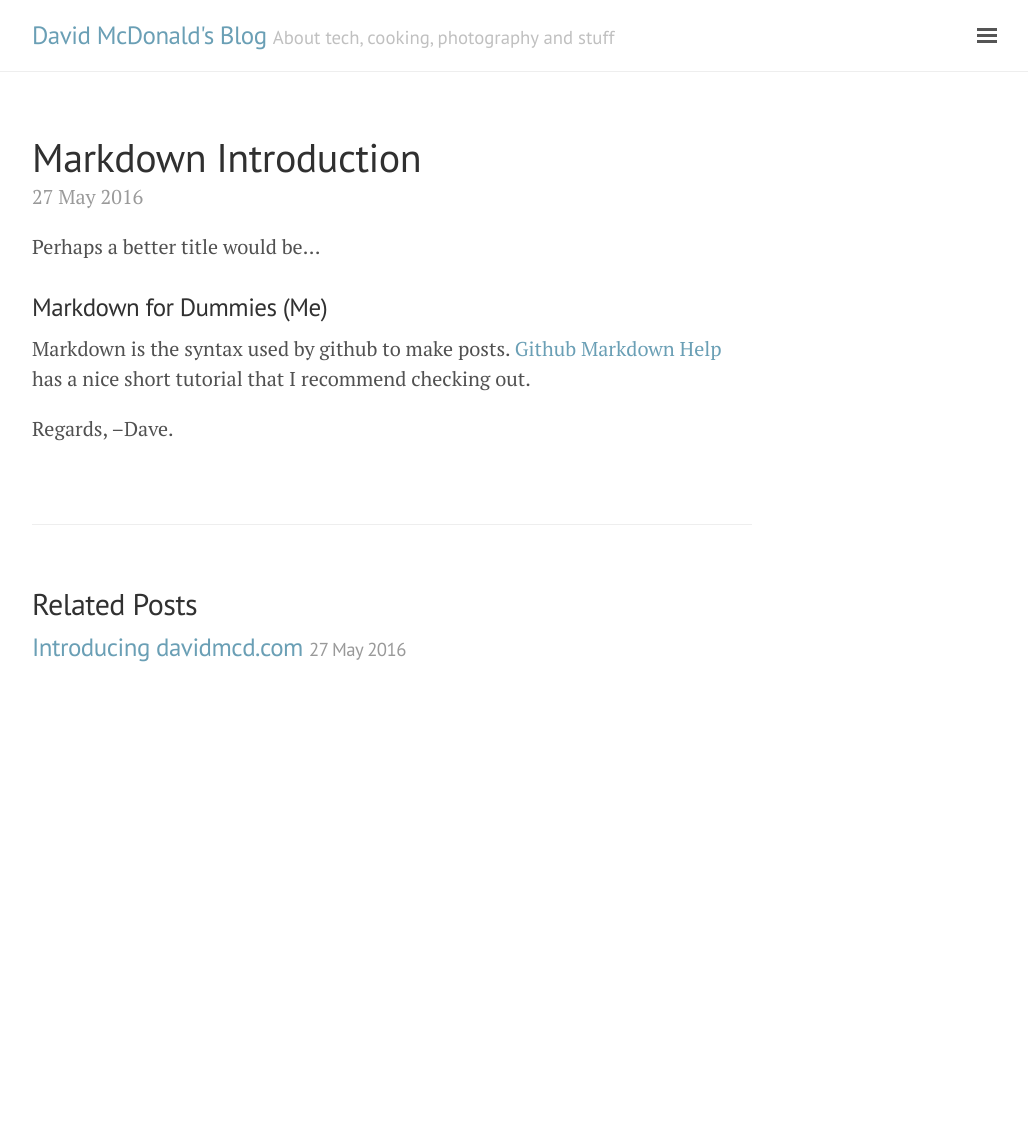
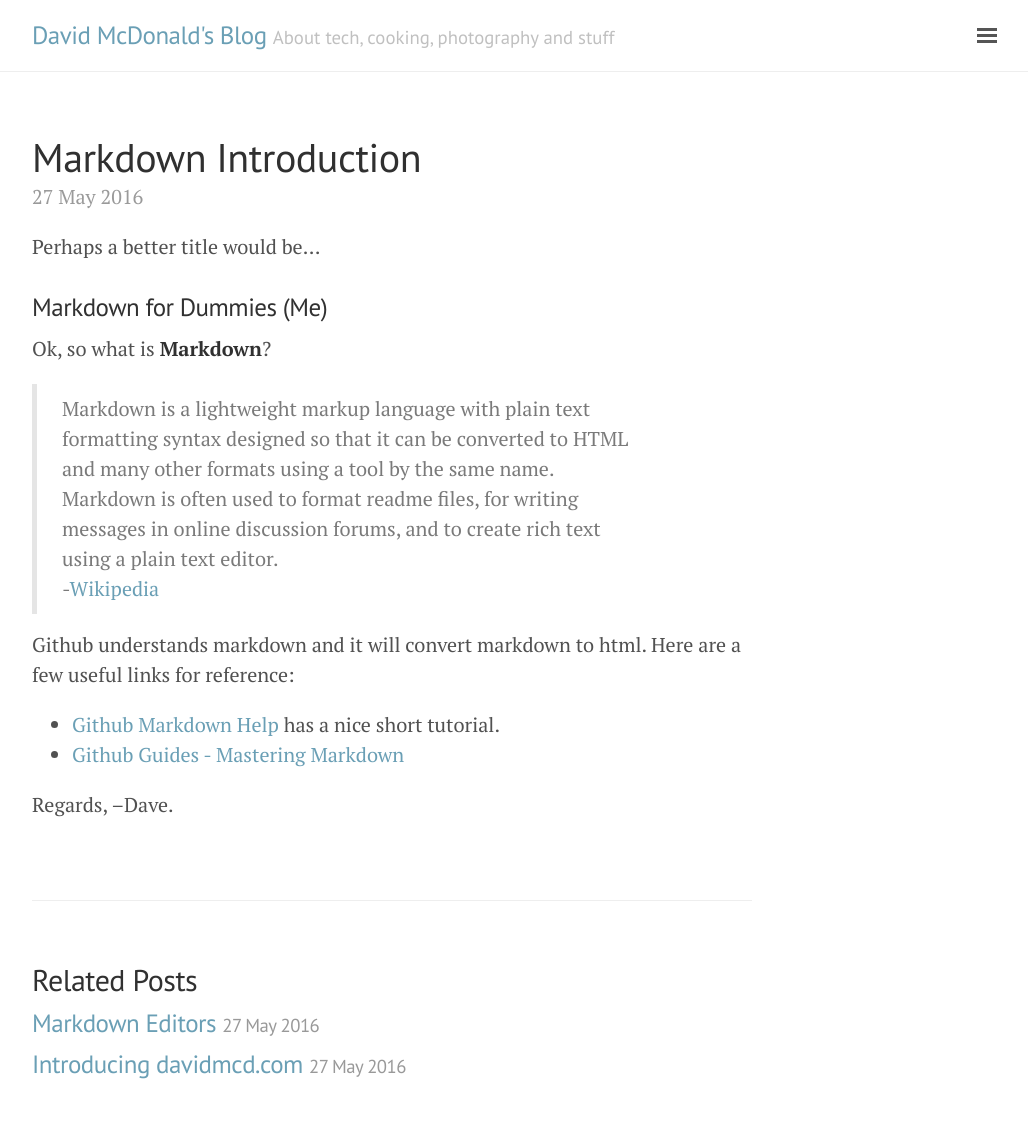
Before and after one commit to davidmcd/davidmcd.github.io, a Jekyll site: the page built from _posts/2016-05-27-Markdown-Intro.md, in a window 1280 px wide. Shown: the whole page, without its empty margins (248-1276 px from the left). Built offline with Jekyll 4.4.1, drawn with Linux system fonts in a browser that asks for light colours; before the commit the page ends 900 px from its top, so only the background shows below that.

Commit message:
Updated Markdown posts

```diff
--- a/_posts/2016-05-27-Markdown-Intro.md
+++ b/_posts/2016-05-27-Markdown-Intro.md
@@ -6,9 +6,20 @@ Perhaps a better title would be...
 
 ### Markdown for Dummies (Me)
 
-Markdown is the syntax used by github to make posts.
-[Github Markdown Help](https://help.github.com/articles/basic-writing-and-formatting-syntax/) has a nice short
-tutorial that I recommend checking out.
+Ok, so what is **Markdown**?
+  >Markdown is a lightweight markup language with plain text formatting
+  syntax designed so that it can be converted to HTML and many other formats
+  using a tool by the same name. Markdown is often used to format readme files,
+  for writing messages in online discussion forums, and to create rich text
+  using a plain text editor.
+  > -[Wikipedia](https://en.wikipedia.org/wiki/Markdown)
+
+Github understands markdown and it will convert markdown to html. Here are a few useful
+links for reference:
+
+* [Github Markdown Help](https://help.github.com/articles/basic-writing-and-formatting-syntax/) has a nice short
+tutorial.
+* [Github Guides - Mastering Markdown](https://guides.github.com/features/mastering-markdown/)
 
 Regards,
 --Dave.
```
Also changed, not shown: _posts/2016-05-27-Markdown-editors.md (added, +28 -0 lines).
